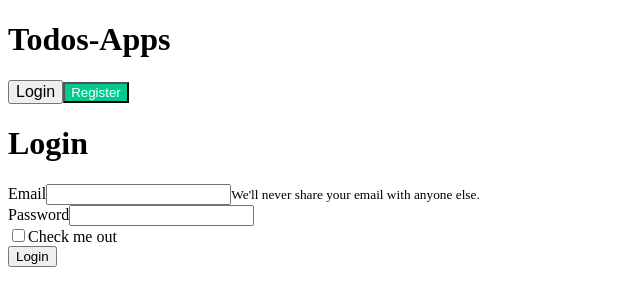
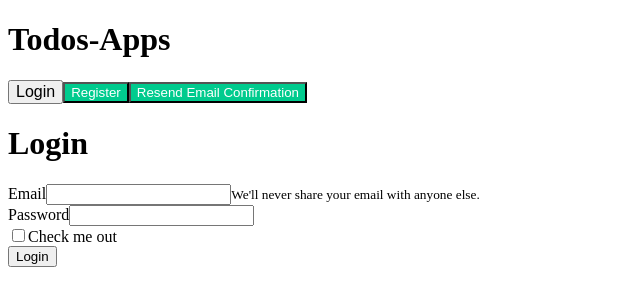
Before and after one commit to masdefry/TodosApps_Frontend_JCWDL-001, a React (Create React App) app: page /login in a window 1280 px wide. Shown: the top 306 px of the page, without its empty margins (0-640 px from the left). Built offline with nearby package versions, Linux system fonts and the light colour scheme; the HTML template or start-up script is replaced by a standard one.

Commit message:
Resend Email Confirmation

```diff
--- a/package.json
+++ b/package.json
@@ -7,6 +7,7 @@
     "@testing-library/react": "^12.1.4",
     "@testing-library/user-event": "^13.5.0",
     "axios": "^0.26.1",
+    "moment": "^2.29.3",
     "react": "^17.0.2",
     "react-dom": "^17.0.2",
     "react-loader-spinner": "^6.0.0-0",
--- a/src/Components/Navbar.jsx
+++ b/src/Components/Navbar.jsx
@@ -1,3 +1,4 @@
+import Axios from 'axios';
 import React from 'react';
 
 import InviniteNavbar from '../Supports/Functions/InfiniteNavbar';
@@ -6,6 +7,22 @@ class Navbar extends React.Component{
 
     componentDidMount(){
         window.onscroll = function(){ InviniteNavbar() }
+    }
+
+    onResendEmail = () => {
+        let token = localStorage.getItem('myTkn')
+
+        Axios.post('http://localhost:3001/user/resend', {}, {headers: {
+            'Authorization': token,
+            'Accept' : 'application/json',
+            'Content-Type': 'application/json'
+        }})
+        .then((res) => {
+            alert('Check Your Email!')
+        })
+        .catch((err) => {
+            console.log(err)
+        })
     }
 
     render(){
@@ -30,6 +47,11 @@ class Navbar extends React.Component{
                                         <input type="button" value="Register" className="btn rounded shadow-lg mytodosapps-bg-secondary mytodosapps-light mytodosapps-input" />
 
                                 </span>
+                                <span className="ml-3">
+
+                                        <input type="button" value="Resend Email Confirmation" onClick={() => this.onResendEmail()} className="btn rounded shadow-lg mytodosapps-bg-secondary mytodosapps-light mytodosapps-input" />
+
+                                </span>
                             </div>
                         </div>
                     </div>
--- a/src/Pages/Todos.jsx
+++ b/src/Pages/Todos.jsx
@@ -8,7 +8,9 @@ import CreateTask from './../Components/CreateTask.jsx';
 
 // Redux
 import {connect} from 'react-redux';
-import {onCheckUserVerify} from './../Redux/Actions/userAction'
+import {onCheckUserVerify} from './../Redux/Actions/userAction';
+
+import moment from 'moment';
 
 class Todos extends React.Component{
 
@@ -28,6 +30,7 @@ class Todos extends React.Component{
             'Content-Type': 'application/json'
         }})
         .then((res) => {
+            console.log(res)
             this.setState({data: res.data.data})
         })
         .catch((err) => {
@@ -104,6 +107,9 @@ class Todos extends React.Component{
                                                                 </div>
                                                             </div>
                                                         </div>
+                                                        <h1>
+                                                            {moment(value.created_at).format('LLL')}
+                                                        </h1>
                                                         <div>
                                                             <span>{value.description}</span>
                                                         </div>
```
Also changed, not shown: 1 other file (tests, documents, lock files or other folders).
